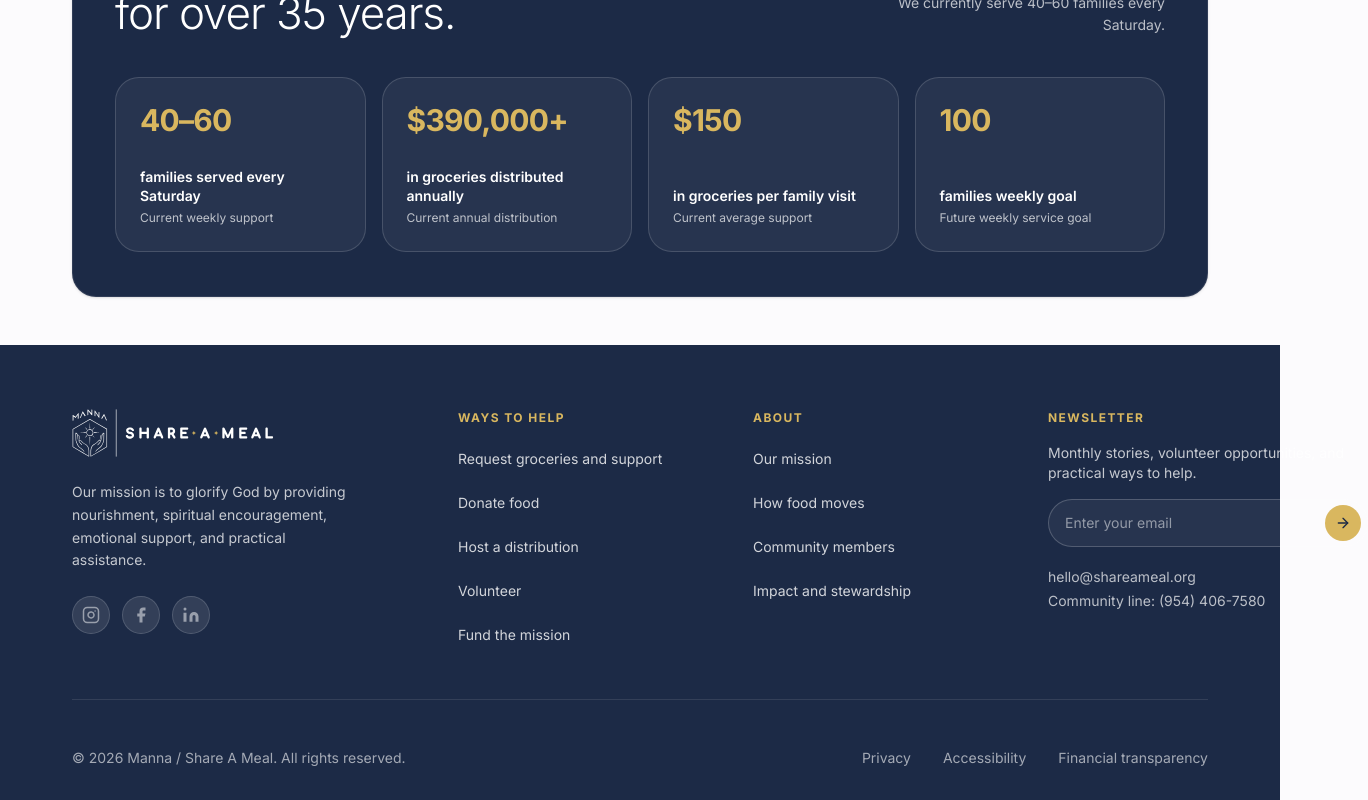
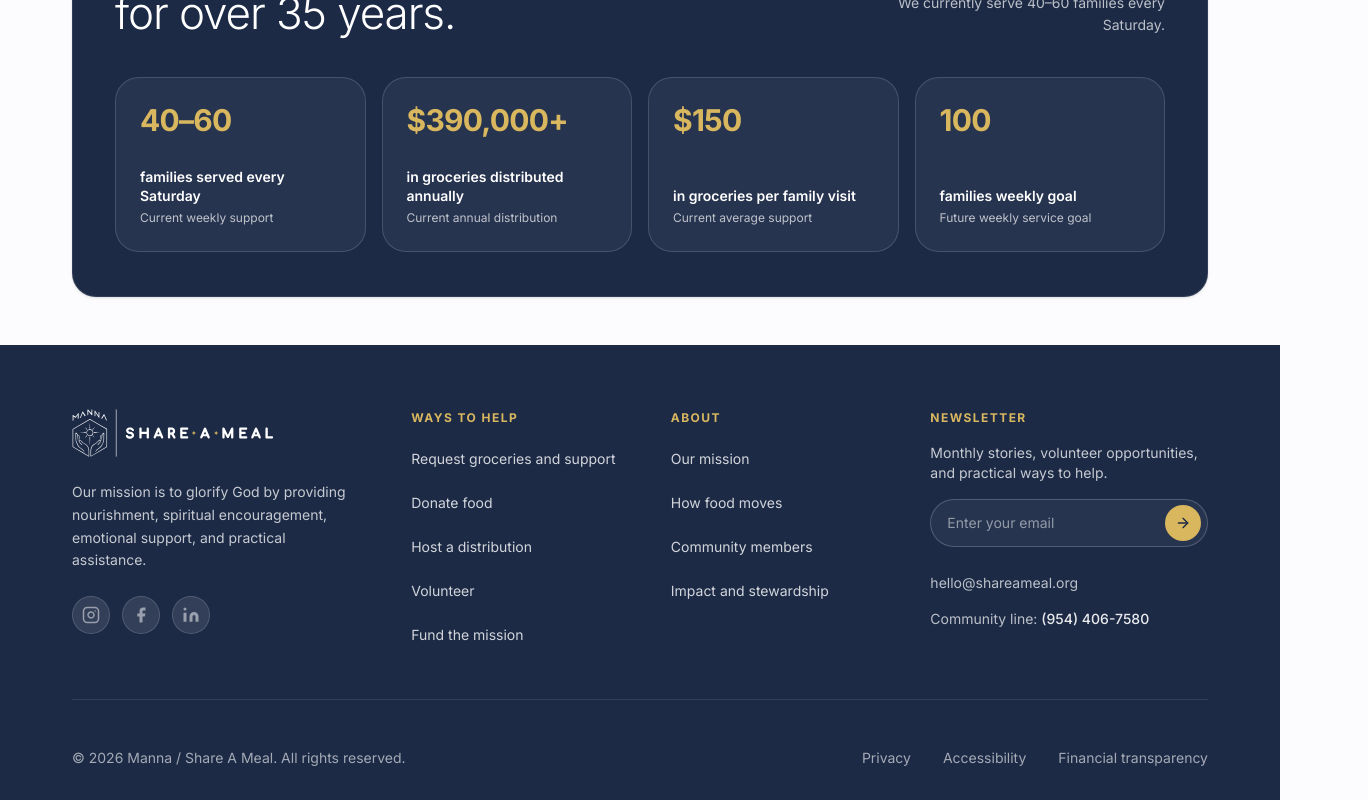
Before and after one commit to Rohitmehta395/MSAM, a Next.js app: page / in a window 1280 px wide. Shown: the part 1906-2706 px from the top of the page, 1368 px wide, since content can reach past the window. Built offline with nearby package versions, Linux system fonts and the light colour scheme; no server answers.

Commit message:
feat: add core site layout components, forms, and styling system

```diff
--- a/src/app/globals.css
+++ b/src/app/globals.css
@@ -84,10 +84,12 @@
 /* Accessibility skip link utility */
 @utility skip-link {
   position: absolute;
+  top: 0;
+  left: 0;
   width: 1px;
   height: 1px;
   padding: 0;
-  margin: -1px;
+  margin: 0;
   overflow: hidden;
   clip: rect(0, 0, 0, 0);
   white-space: nowrap;
@@ -117,15 +119,15 @@
   }
 }
 
-/* Footer layout grid geometry matching design reference */
+/* Footer layout grid geometry matching design reference and mobile 2-up links */
 @utility footer-grid {
   display: grid;
-  grid-template-columns: 1fr;
-  gap: 2.5rem;
+  grid-template-columns: repeat(2, minmax(0, 1fr));
+  gap: 2.5rem 1.5rem;
 
   @media (min-width: 640px) {
     grid-template-columns: repeat(2, minmax(0, 1fr));
-    gap: 2rem;
+    gap: 2.5rem 2rem;
   }
 
   @media (min-width: 1024px) {
@@ -133,7 +135,7 @@
     gap: 2rem;
   }
 
-  @media (min-width: 1280px) {
+  @media (min-width: 1440px) {
     grid-template-columns: 354px 263px 263px 320px;
     gap: 2rem;
   }
@@ -143,6 +145,8 @@
 @layer base {
   html {
     scroll-behavior: smooth;
+    overflow-x: clip;
+    max-width: 100%;
   }
 
   body {
@@ -151,6 +155,10 @@
     font-family: var(--font-sans);
     -webkit-font-smoothing: antialiased;
     -moz-osx-font-smoothing: grayscale;
+    overflow-x: clip;
+    width: 100%;
+    max-width: 100%;
+    position: relative;
   }
 
   :focus-visible {
--- a/src/app/layout.tsx
+++ b/src/app/layout.tsx
@@ -36,11 +36,14 @@ export default function RootLayout({
 }>) {
   return (
     <html lang="en" className={`${inter.variable} ${notoSerif.variable}`} suppressHydrationWarning>
-      <body className="flex min-h-screen flex-col" suppressHydrationWarning>
+      <body
+        className="flex min-h-screen w-full max-w-full flex-col overflow-x-clip"
+        suppressHydrationWarning
+      >
         <SkipLink />
         <UrgentMessage />
         <Header />
-        <main id="main" tabIndex={-1} className="flex-1 focus:outline-none">
+        <main id="main" tabIndex={-1} className="w-full max-w-full flex-1 focus:outline-none">
           {children}
         </main>
         <Footer />
--- a/src/components/layout/Footer.tsx
+++ b/src/components/layout/Footer.tsx
@@ -60,21 +60,17 @@ export function Footer({ className, ...props }: FooterProps) {
   const aboutColumn = footerColumns[1];
 
   return (
-    <footer
-      role="contentinfo"
-      className={cn('bg-navy w-full text-white select-none', className)}
-      {...props}
-    >
-      <Container className="max-w-[1440px] pt-16">
+    <footer role="contentinfo" className={cn('bg-navy w-full text-white', className)} {...props}>
+      <Container className="max-w-[1440px] pt-12 sm:pt-16">
         {/* Main Four-Column Grid:
-            - Mobile (< sm): Single column stack with gap-10.
-            - Tablet (sm to lg): 2-column grid with gap-8.
-            - Desktop (lg to xl): Proportional 4-column grid.
-            - Desktop (xl / 1440px): 354px, 263px, 263px, 320px with 32px gaps matching design reference geometry.
+            - Mobile (< sm): Brand full width, 2 link columns side-by-side (2-up), Newsletter full width.
+            - Tablet (sm to lg): 2-column grid.
+            - Desktop (lg to xl): Proportional 4-column grid matching design reference geometry.
+            - Desktop (1440px): 354px, 263px, 263px, 320px with 32px gaps.
         */}
         <div className="footer-grid pb-12">
-          {/* Column 1: Brand Block */}
-          <div className="space-y-6">
+          {/* Column 1: Brand Block (spans full width on mobile, 1 col on desktop) */}
+          <div className="col-span-2 min-w-0 space-y-6 lg:col-span-1">
             <Link
               href="/"
               aria-label="Manna Share A Meal Home"
@@ -87,7 +83,7 @@ export function Footer({ className, ...props }: FooterProps) {
               {siteConfig.missionStatement}
             </p>
 
-            {/* Social links: Instagram, Facebook, and LinkedIn */}
+            {/* Social links: Instagram, Facebook, and LinkedIn (touch target >= 44px on mobile) */}
             <div className="flex items-center gap-3">
               {[
                 {
@@ -121,7 +117,7 @@ export function Footer({ className, ...props }: FooterProps) {
                       target="_blank"
                       rel="noopener noreferrer"
                       aria-label={ariaLabel}
-                      className="inline-flex h-[38px] w-[38px] items-center justify-center rounded-full border border-white/15 bg-white/10 text-white transition-colors duration-150 hover:bg-white/20 focus-visible:outline-2 focus-visible:outline-offset-2 focus-visible:outline-white"
+                      className="inline-flex h-11 w-11 items-center justify-center rounded-full border border-white/15 bg-white/10 text-white transition-colors duration-150 hover:bg-white/20 focus-visible:outline-2 focus-visible:outline-offset-2 focus-visible:outline-white sm:h-[38px] sm:w-[38px]"
                     >
                       <Icon className="h-4.5 w-4.5" />
                     </a>
@@ -132,7 +128,7 @@ export function Footer({ className, ...props }: FooterProps) {
                   <span
                     key={name}
                     aria-label={`${name} profile not yet configured`}
-                    className="inline-flex h-[38px] w-[38px] items-center justify-center rounded-full border border-white/15 bg-white/10 text-white/50"
+                    className="inline-flex h-11 w-11 items-center justify-center rounded-full border border-white/15 bg-white/10 text-white/50 sm:h-[38px] sm:w-[38px]"
                   >
                     <Icon className="h-4.5 w-4.5" />
                   </span>
@@ -141,18 +137,18 @@ export function Footer({ className, ...props }: FooterProps) {
             </div>
           </div>
 
-          {/* Column 2: Ways to Help */}
+          {/* Column 2: Ways to Help (1 column on mobile, sits 2-up next to About) */}
           {waysToHelpColumn && (
-            <div className="col-span-1 space-y-4">
+            <div className="col-span-1 min-w-0 space-y-4">
               <h3 className="text-label text-gold font-bold">{waysToHelpColumn.title}</h3>
-              <ul role="list" className="space-y-3">
+              <ul role="list" className="space-y-1 sm:space-y-3">
                 {waysToHelpColumn.links
                   .filter((link) => !link.hidden)
                   .map((link) => (
-                    <li key={link.href}>
+                    <li key={link.href} className="min-w-0">
                       <Link
                         href={link.href}
-                        className="inline-flex min-h-[32px] items-center rounded-sm text-sm text-white/80 transition-colors duration-150 hover:text-white focus-visible:outline-2 focus-visible:outline-offset-2 focus-visible:outline-white"
+                        className="inline-flex min-h-[44px] w-full min-w-0 items-center rounded-sm text-sm leading-snug text-white/80 transition-colors duration-150 hover:text-white focus-visible:outline-2 focus-visible:outline-offset-2 focus-visible:outline-white sm:min-h-[36px] lg:min-h-[32px]"
                       >
                         {link.label}
                       </Link>
@@ -162,18 +158,18 @@ export function Footer({ className, ...props }: FooterProps) {
             </div>
           )}
 
-          {/* Column 3: About */}
+          {/* Column 3: About (1 column on mobile, sits 2-up next to Ways to Help) */}
           {aboutColumn && (
-            <div className="col-span-1 space-y-4">
+            <div className="col-span-1 min-w-0 space-y-4">
               <h3 className="text-label text-gold font-bold">{aboutColumn.title}</h3>
-              <ul role="list" className="space-y-3">
+              <ul role="list" className="space-y-1 sm:space-y-3">
                 {aboutColumn.links
                   .filter((link) => !link.hidden)
                   .map((link) => (
-                    <li key={link.href}>
+                    <li key={link.href} className="min-w-0">
                       <Link
                         href={link.href}
-                        className="inline-flex min-h-[32px] items-center rounded-sm text-sm text-white/80 transition-colors duration-150 hover:text-white focus-visible:outline-2 focus-visible:outline-offset-2 focus-visible:outline-white"
+                        className="inline-flex min-h-[44px] w-full min-w-0 items-center rounded-sm text-sm leading-snug text-white/80 transition-colors duration-150 hover:text-white focus-visible:outline-2 focus-visible:outline-offset-2 focus-visible:outline-white sm:min-h-[36px] lg:min-h-[32px]"
                       >
                         {link.label}
                       </Link>
@@ -183,8 +179,8 @@ export function Footer({ className, ...props }: FooterProps) {
             </div>
           )}
 
-          {/* Column 4: Newsletter */}
-          <div className="space-y-4">
+          {/* Column 4: Newsletter (spans full width on mobile, 1 col on desktop) */}
+          <div className="col-span-2 min-w-0 space-y-4 sm:col-span-2 lg:col-span-1">
             <h3 className="text-label text-gold font-bold">Newsletter</h3>
 
             <p className="text-sm text-white/75">
@@ -197,16 +193,16 @@ export function Footer({ className, ...props }: FooterProps) {
               <p>
                 <a
                   href={`mailto:${siteConfig.email}`}
-                  className="rounded-sm transition-colors duration-150 hover:text-white focus-visible:outline-2 focus-visible:outline-offset-2 focus-visible:outline-white"
+                  className="inline-flex min-h-[44px] items-center rounded-sm transition-colors duration-150 hover:text-white focus-visible:outline-2 focus-visible:outline-offset-2 focus-visible:outline-white sm:min-h-[32px]"
                 >
                   {siteConfig.email}
                 </a>
               </p>
-              <p>
-                Community line:{' '}
+              <p className="flex flex-wrap items-center gap-x-1">
+                <span>Community line:</span>{' '}
                 <a
                   href={siteConfig.phoneHref}
-                  className="rounded-sm transition-colors duration-150 hover:text-white focus-visible:outline-2 focus-visible:outline-offset-2 focus-visible:outline-white"
+                  className="inline-flex min-h-[44px] items-center rounded-sm font-medium text-white/90 transition-colors duration-150 hover:text-white focus-visible:outline-2 focus-visible:outline-offset-2 focus-visible:outline-white sm:min-h-[32px]"
                 >
                   {siteConfig.phoneDisplay}
                 </a>
@@ -218,19 +214,19 @@ export function Footer({ className, ...props }: FooterProps) {
         {/* Horizontal Divider */}
         <div className="border-t border-white/10" />
 
-        {/* Bottom Legal Row */}
-        <div className="flex flex-col items-center justify-between gap-4 pt-12 pb-8 text-center text-xs text-white/60 sm:flex-row sm:text-left sm:text-sm">
+        {/* Bottom Legal Row: Stacks and centres on mobile, side-by-side on tablet/desktop */}
+        <div className="flex flex-col items-center justify-between gap-4 pt-8 pb-8 text-center text-xs text-white/60 sm:flex-row sm:pt-12 sm:text-left sm:text-sm">
           <p>© {CURRENT_YEAR} Manna / Share A Meal. All rights reserved.</p>
 
           <ul
             role="list"
-            className="flex flex-wrap items-center justify-center gap-6 sm:justify-end sm:gap-8"
+            className="flex flex-wrap items-center justify-center gap-x-6 gap-y-2 sm:justify-end sm:gap-8"
           >
             {legalLinks.map((item) => (
               <li key={item.href}>
                 <Link
                   href={item.href}
-                  className="rounded-sm transition-colors duration-150 hover:text-white focus-visible:outline-2 focus-visible:outline-offset-2 focus-visible:outline-white"
+                  className="inline-flex min-h-[44px] items-center rounded-sm py-1 transition-colors duration-150 hover:text-white focus-visible:outline-2 focus-visible:outline-offset-2 focus-visible:outline-white sm:min-h-0 sm:py-0"
                 >
                   {item.label}
                 </Link>
--- a/src/components/layout/UrgentMessage.tsx
+++ b/src/components/layout/UrgentMessage.tsx
@@ -26,13 +26,13 @@ export function UrgentMessage({ className, ...props }: UrgentMessageProps) {
       )}
       {...props}
     >
-      <Container className="flex items-center justify-between gap-2 whitespace-nowrap sm:gap-4">
+      <Container className="flex items-center justify-between gap-2 text-xs font-semibold sm:gap-4 sm:text-[13px] md:text-sm">
         {/* Direct-dial telephone link */}
         <a
           href={urgentMessage.phoneHref}
-          className="inline-flex items-center gap-1.5 rounded-sm py-1 text-white/95 transition-colors duration-150 hover:text-white focus-visible:outline-2 focus-visible:outline-offset-2 focus-visible:outline-white"
+          className="inline-flex min-w-0 items-center gap-1.5 truncate rounded-sm py-1 text-white/95 transition-colors duration-150 hover:text-white focus-visible:outline-2 focus-visible:outline-offset-2 focus-visible:outline-white"
         >
-          <span>{urgentMessage.text}</span>
+          <span className="truncate">{urgentMessage.text}</span>
         </a>
 
         {/* Recurring contribution pathway */}
--- a/src/components/sections/MissionSection.tsx
+++ b/src/components/sections/MissionSection.tsx
@@ -46,7 +46,7 @@ export function MissionSection({ content, className }: MissionSectionProps) {
         <div className="grid grid-cols-1 items-center gap-12 lg:grid-cols-12 lg:gap-14 xl:gap-16">
           {/* Left Column: Photographic Collage + Lavender Origin Card */}
           <div className="w-full lg:col-span-6">
-            <div className="grid grid-cols-1 gap-4 sm:h-[480px] sm:grid-cols-[1.4fr_1fr] sm:items-stretch lg:h-[520px] lg:grid-cols-[380px_200px] xl:grid-cols-[400px_220px]">
+            <div className="grid grid-cols-1 gap-4 sm:h-[480px] sm:grid-cols-[1.4fr_1fr] sm:items-stretch lg:h-[520px] xl:grid-cols-[400px_220px]">
               {/* Primary Tall Feature Image */}
               <div className="rounded-panel shadow-card relative aspect-[4/5] w-full overflow-hidden sm:aspect-auto sm:h-full">
                 <MediaImage
--- a/src/components/sections/PageHero.tsx
+++ b/src/components/sections/PageHero.tsx
@@ -134,7 +134,7 @@ export function PageHero({
 
           {/* Right Column: 3-Image Mosaic with Floating Appointment Card */}
           <div className="w-full shrink-0 lg:w-auto">
-            <div className="grid grid-cols-1 items-stretch gap-4 sm:grid-cols-[1fr_200px] lg:grid-cols-[440px_212px]">
+            <div className="grid grid-cols-1 items-stretch gap-4 sm:grid-cols-[1fr_200px] xl:grid-cols-[440px_212px]">
               {/* Main Feature Image (4/5 aspect ratio at mobile, filling 585px height on desktop) */}
               <div className="rounded-panel shadow-card relative aspect-[4/5] w-full overflow-hidden sm:aspect-auto sm:h-[480px] lg:h-[585px]">
                 <MediaImage
--- a/src/features/forms/NewsletterForm.tsx
+++ b/src/features/forms/NewsletterForm.tsx
@@ -53,7 +53,7 @@ export function NewsletterForm({ className, source = 'footer' }: NewsletterFormP
       onSubmit={submit}
       noValidate
       aria-busy={isSubmitting}
-      className={cn('relative w-full', className)}
+      className={cn('relative w-full min-w-0', className)}
     >
       {/* Anti-spam honeypot - hidden from sighted users and assistive tech */}
       <div className="sr-only" aria-hidden="true">
@@ -63,6 +63,7 @@ export function NewsletterForm({ className, source = 'footer' }: NewsletterFormP
           type="text"
           tabIndex={-1}
           autoComplete="off"
+          className="pointer-events-none absolute top-0 left-0 h-0 w-0 opacity-0"
           {...register('_hp')}
         />
       </div>
@@ -76,7 +77,7 @@ export function NewsletterForm({ className, source = 'footer' }: NewsletterFormP
 
       <div
         className={cn(
-          'relative flex h-12 w-full items-center rounded-full border bg-white/5 pr-1.5 pl-4 transition-colors duration-150',
+          'relative flex h-12 w-full min-w-0 items-center rounded-full border bg-white/5 pr-1.5 pl-4 transition-colors duration-150',
           hasError
             ? 'border-amber-400 focus-within:border-amber-400 focus-within:ring-1 focus-within:ring-amber-400'
             : 'focus-within:border-gold focus-within:ring-gold border-white/20 focus-within:ring-1 hover:border-white/30',
@@ -94,7 +95,7 @@ export function NewsletterForm({ className, source = 'footer' }: NewsletterFormP
             [hasError ? errorId : null, message ? statusId : null].filter(Boolean).join(' ') ||
             undefined
           }
-          className="w-full bg-transparent text-sm text-white placeholder:text-white/50 focus:outline-none disabled:opacity-50"
+          className="w-full min-w-0 bg-transparent text-sm text-white placeholder:text-white/50 focus:outline-none disabled:opacity-50"
           {...register('email')}
         />
 
--- a/src/features/forms/PathwayForm.tsx
+++ b/src/features/forms/PathwayForm.tsx
@@ -115,6 +115,7 @@ export function PathwayForm<TFieldValues extends FieldValues = FieldValues>({
           type="text"
           tabIndex={-1}
           autoComplete="off"
+          className="pointer-events-none absolute top-0 left-0 h-0 w-0 opacity-0"
           {...register('_hp' as Path<TFieldValues>)}
         />
       </div>
```
